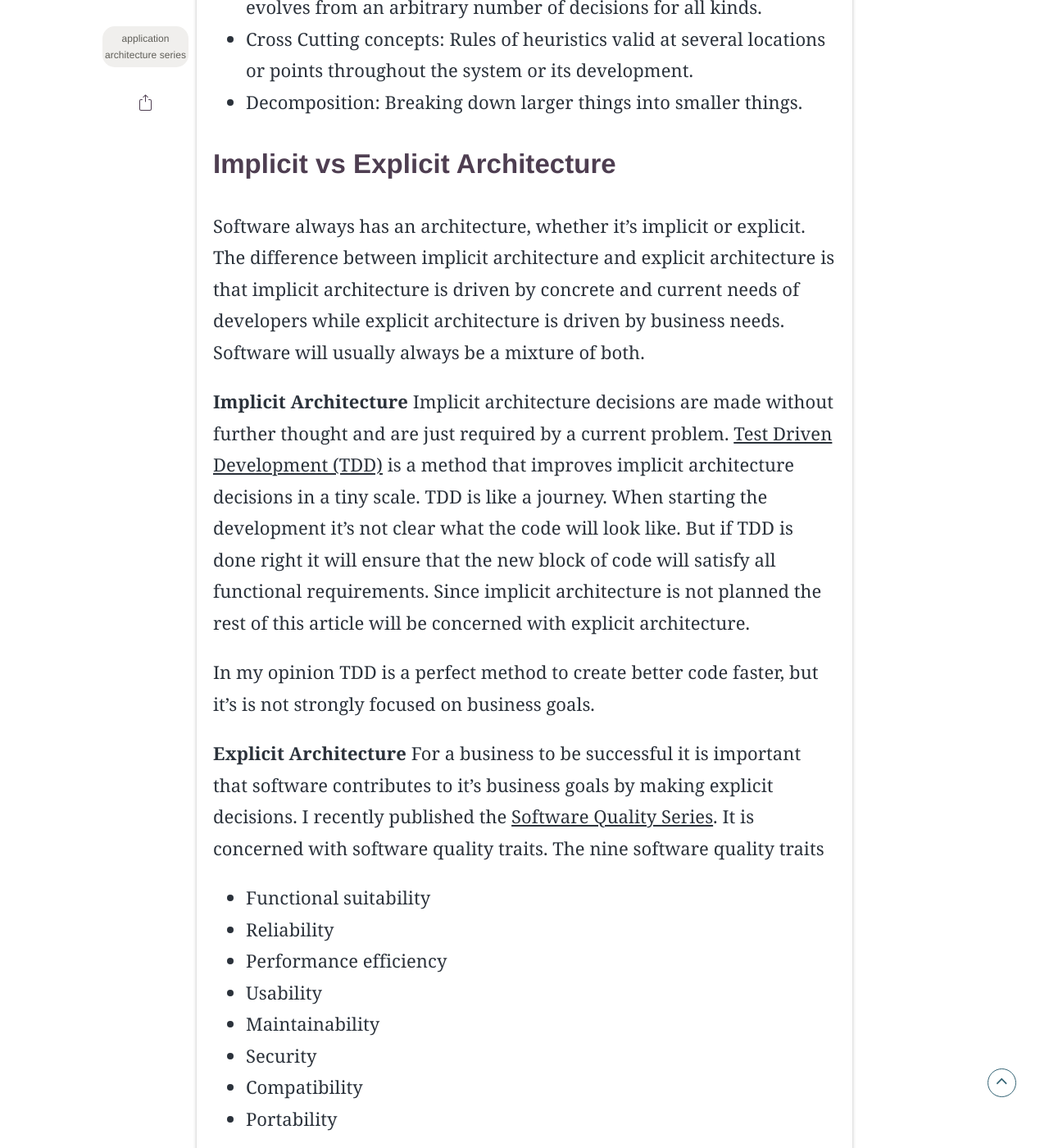
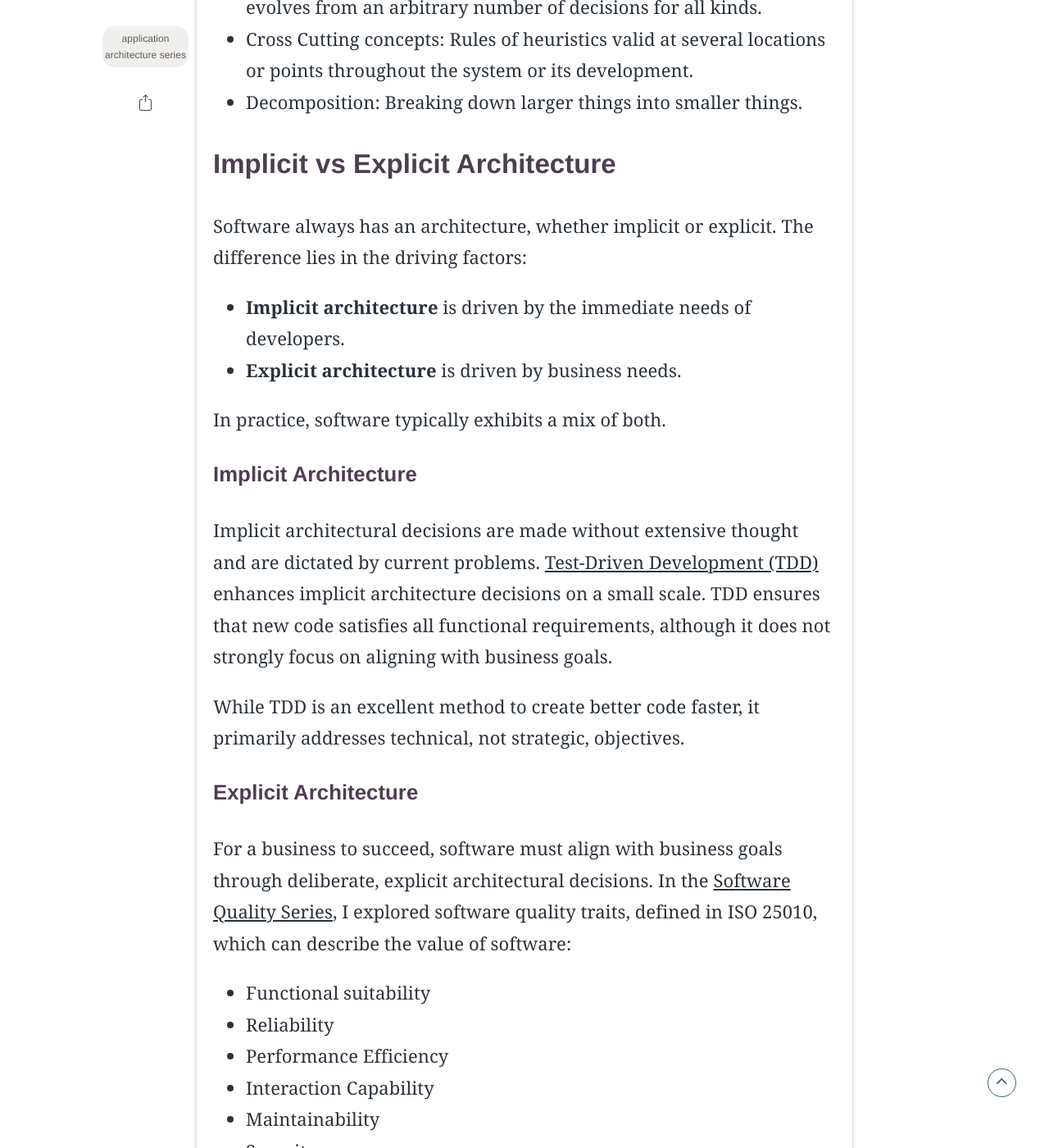
Before and after one commit to bhamacher92/bhamacher92.github.io, a Jekyll site: the page built from _posts/aa_series/2025-02-01-001-architecture-drivers.markdown, in a window 1280 px wide and 1400 px high, scrolled down 1639 px. Shown: the whole window at 82% size. Built offline with Jekyll 4.4.1, drawn with Linux system fonts in a browser that asks for light colours; some web fonts are replaced; some of the changed text lies outside the part shown.

Commit message:
Architecture drivers WIP2
Signed-off-by: Bastian Hamacher <bastian.hamacher@ergosign.de>

```diff
--- a/_posts/aa_deries/2025-02-01-001-architecture-styles.markdown
+++ b/_posts/aa_series/2025-02-01-001-architecture-drivers.markdown
@@ -31,31 +29,34 @@ the architecture of a software system:
 
 ## Implicit vs Explicit Architecture
 
-Software always has an architecture, whether it's implicit or explicit. The difference between implicit architecture and explicit architecture is
-that implicit architecture is driven by concrete and current needs of developers while explicit architecture is driven by business needs.
-Software will usually always be a mixture of both.
+Software always has an architecture, whether implicit or explicit. The difference lies in the driving factors:
 
-**Implicit Architecture**
-Implicit architecture decisions are made without further thought and are just required by a current problem. [Test Driven Development (TDD)](https://www.davefarley.net/?p=220) is a method
-that improves implicit architecture decisions in a tiny scale. TDD is like a journey. When starting the development it's not clear what the code will look like.
-But if TDD is done right it will ensure that the new block of code will satisfy all functional requirements. Since implicit architecture is not planned the rest of this
-article will be concerned with explicit architecture.
+- **Implicit architecture** is driven by the immediate needs of developers.
+- **Explicit architecture** is driven by business needs.
 
-In my opinion TDD is a perfect method to create better code faster, but it's is not strongly focused on business goals.
+In practice, software typically exhibits a mix of both.
 
-**Explicit Architecture**
-For a business to be successful it is important that software contributes to it's business goals by making explicit decisions. I recently published the [Software Quality Series]({% post_url swq_series/2025-01-01-001-what-defines-software-quality %}). It is concerned with software quality traits. The nine software quality traits
+### Implicit Architecture
+
+Implicit architectural decisions are made without extensive thought and are dictated by current problems. [Test-Driven Development (TDD)](https://www.davefarley.net/?p=220) enhances implicit architecture decisions on a small scale. TDD ensures that new code satisfies all functional requirements, although it does not strongly focus on aligning with business goals.
+
+While TDD is an excellent method to create better code faster, it primarily addresses technical, not strategic, objectives.
+
+### Explicit Architecture
+
+For a business to succeed, software must align with business goals through deliberate, explicit architectural decisions. In the [Software Quality Series]({% post_url swq_series/2025-01-01-001-what-defines-software-quality %}), I explored software quality traits, defined in ISO 25010, which can describe the value of software:
 
 - Functional suitability
 - Reliability
-- Performance efficiency
-- Usability
+- Performance Efficiency
+- Interaction Capability
 - Maintainability
 - Security
 - Compatibility
-- Portability
+- Flexibility
+- Safety
 
-defined in ISO 25010 can be used describe the value of software. Knowing these traits can help to make informed decisions, based on long and short term business priorities.
+Understanding these traits enables informed decisions based on long- and short-term business priorities.
 
 
 ## ISO 25010 Shortcomings
@@ -81,7 +82,17 @@ to learn that there is no trade off between speed and quality(maintainability).
 
 ## Aligning Business and Development
 
-These insights how quality is defined by different stakeholders allow us to perfectly aligns architecture decisions with the needs of all stakeholders and
-provides the required arguments to justify our decisions in front of other stakeholders as long as they can be mapped back to one of the here described quality traits.
-Since there is no trade off between code quality and business goals but they align perfectly well it's possible to create architectures that build bridges between departments where
-we find an abyss far to often.
+Understanding the different ways quality is defined by stakeholders enables architects to align decisions with both technical and business needs. By mapping architectural choices to quality traits, architects can justify their decisions to stakeholders effectively. Since high code quality supports business goals, well-designed architectures bridge gaps between departments, fostering collaboration instead of conflict.
+
+## Conclusion
+
+Software architecture serves as a crucial bridge between technical and business domains. By balancing architectural options, based on quality traits from ISO 25010, and business objectives like time and budget, architects can create systems that are robust, maintainable, and aligned with organizational goals. Ultimately, architecture is not just about building software but enabling sustainable growth and collaboration across stakeholders.
+
+### Where to go next
+
+Based on these here introduced drivers of technology the following this series will show available architecture decisions on different abstractions levels providing
+some guidance when to make which decision and how these decisions can affect product quality and business goals.
+
+If you have not read the software quality series yet you can check it out and gather some foundational knowledge [here]({% post_url swq_series/2025-01-01-001-what-defines-software-quality %}).
+
+**[Next article in this series->]({% post_url aa_series/2025-02-01-001-architecture-drivers %})**
```
Also changed, not shown: other parts of _posts/aa_series/2025-02-01-001-architecture-drivers.markdown (+3 -5 lines).
